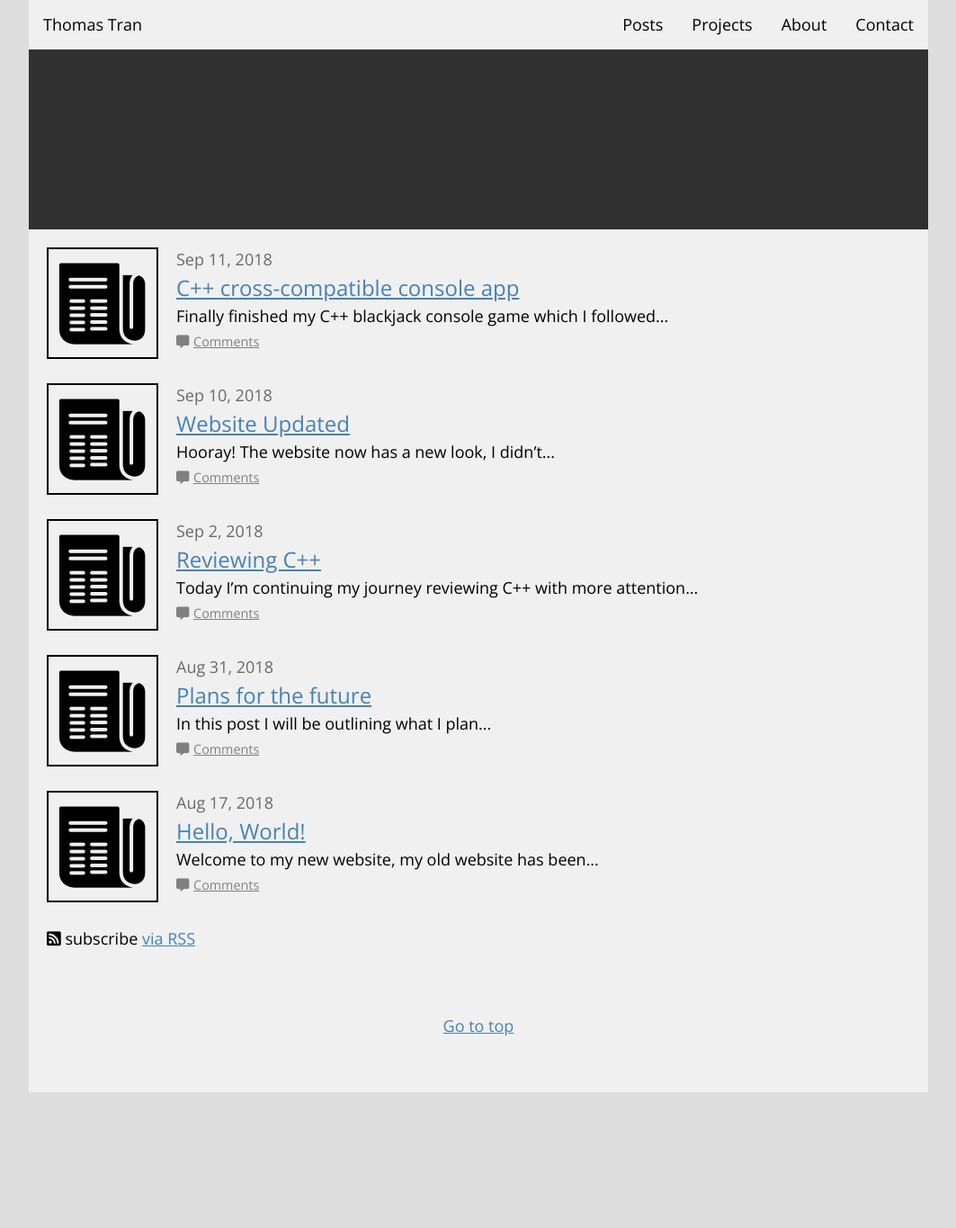
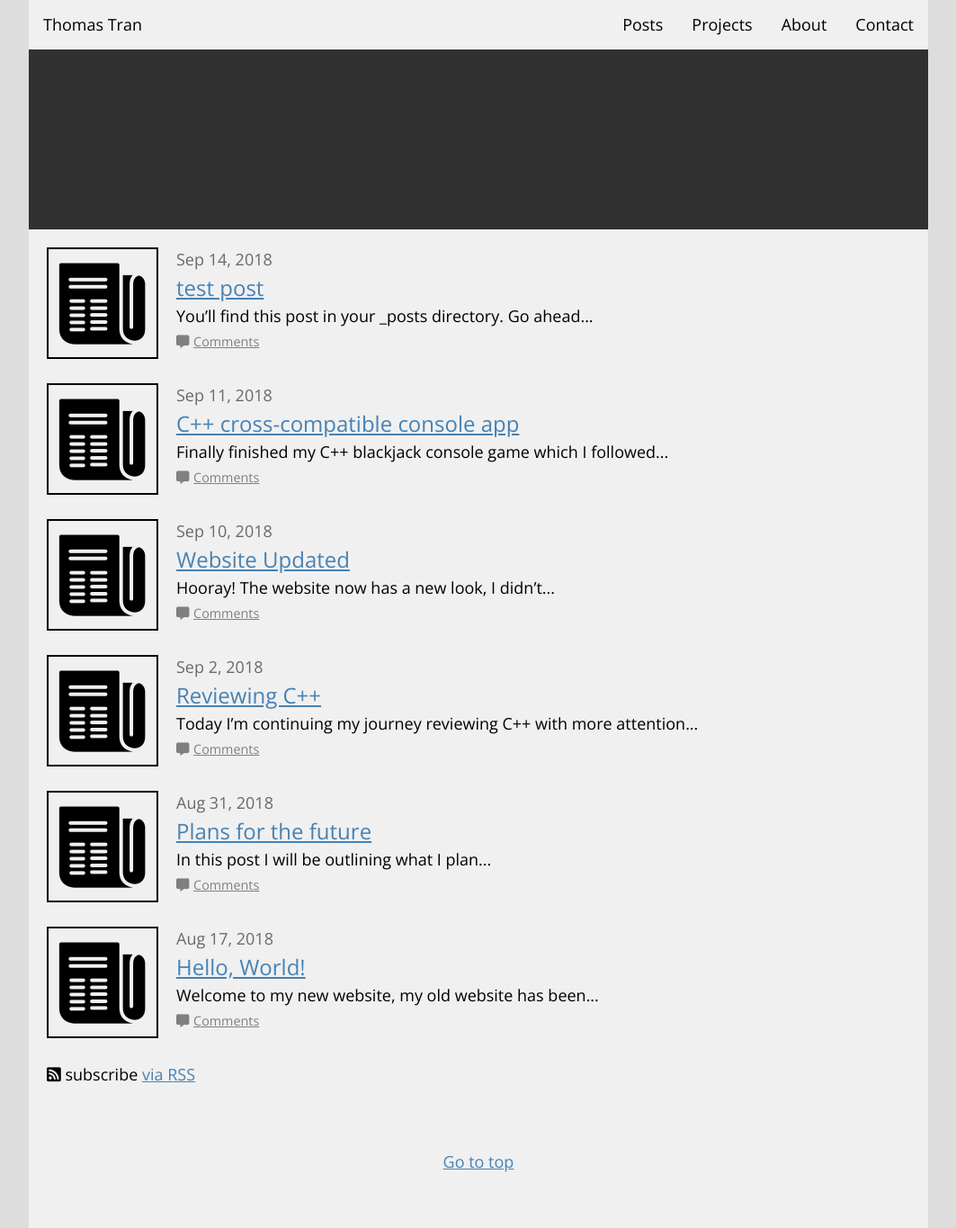
Before and after one commit to thomastran8/thomas-blog, a Jekyll site: the page built from _pages/01_posts.md, in a window 1280 px wide. Shown: the whole page at 90% size, without its empty margins (108-1171 px from the left). Built offline with Jekyll 4.4.1, drawn with Linux system fonts in a browser that asks for light colours; nearby versions of some CDN libraries; comment, search, counter and statistics services are not loaded; before the commit the page ends 1214 px from its top, so only the background shows below that.

Commit message:
Testing post without disqus data

```diff
--- a/_includes/post-list.html
+++ b/_includes/post-list.html
@@ -11,6 +11,6 @@
         <h3><a href="{{ post.url | prepend: site.baseurl }}">{{ post.title }}</a></h3>
         <p>{{ post.excerpt | strip_html | truncatewords:10 }}</p>
         <i class="fas fa-comment-alt comment-count"></i>
-        <a href="{{ post.url | prepend: site.baseurl }}#disqus_thread" data-disqus-identifier="{{ post.id }}" class="comment-count">Comments</a>
+        <a href="{{ post.url | prepend: site.baseurl }}#disqus_thread" class="comment-count">Comments</a>
     </ul>
 </div>
--- a/_includes/project-list.html
+++ b/_includes/project-list.html
@@ -11,6 +11,6 @@
         <h3><a href="{{ project.url | prepend: site.baseurl }}">{{ project.title }}</a></h3>
         <p>{{ project.excerpt | strip_html | truncatewords:10 }}</p>
         <i class="fas fa-comment-alt comment-count"></i>
-        <a href="{{ project.url | prepend: site.baseurl }}#disqus_thread" data-disqus-identifier="{{ project.id }}" class="comment-count">Comments</a>
+        <a href="{{ project.url | prepend: site.baseurl }}#disqus_thread" class="comment-count">Comments</a>
     </ul>
 </div>
--- /dev/null
+++ b/_posts/posts/2018-09-14-test-post.md
@@ -0,0 +1,24 @@
+---
+title:  "test post"
+date:   2018-09-14 00:00:00 '-0700'
+categories: draft
+---
+You’ll find this post in your `_posts` directory. Go ahead and edit it and re-build the site to see your changes. You can rebuild the site in many different ways, but the most common way is to run `jekyll serve`, which launches a web server and auto-regenerates your site when a file is updated.
+
+To add new posts, simply add a file in the `_posts` directory that follows the convention `YYYY-MM-DD-name-of-post.ext` and includes the necessary front matter. Take a look at the source for this post to get an idea about how it works.
+
+Jekyll also offers powerful support for code snippets:
+
+{% highlight ruby %}
+def print_hi(name)
+  puts "Hi, #{name}"
+end
+print_hi('Tom')
+#=> prints 'Hi, Tom' to STDOUT.
+{% endhighlight %}
+
+Check out the [Jekyll docs][jekyll-docs] for more info on how to get the most out of Jekyll. File all bugs/feature requests at [Jekyll’s GitHub repo][jekyll-gh]. If you have questions, you can ask them on [Jekyll Talk][jekyll-talk].
+
+[jekyll-docs]: https://jekyllrb.com/docs/home
+[jekyll-gh]:   https://github.com/jekyll/jekyll
+[jekyll-talk]: https://talk.jekyllrb.com/
```
